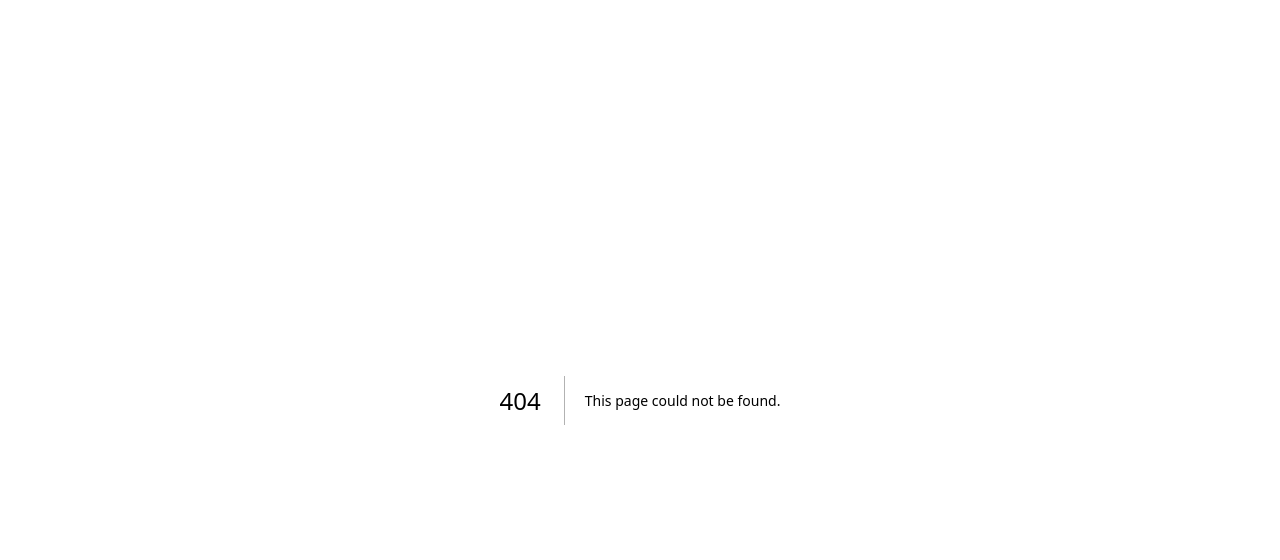
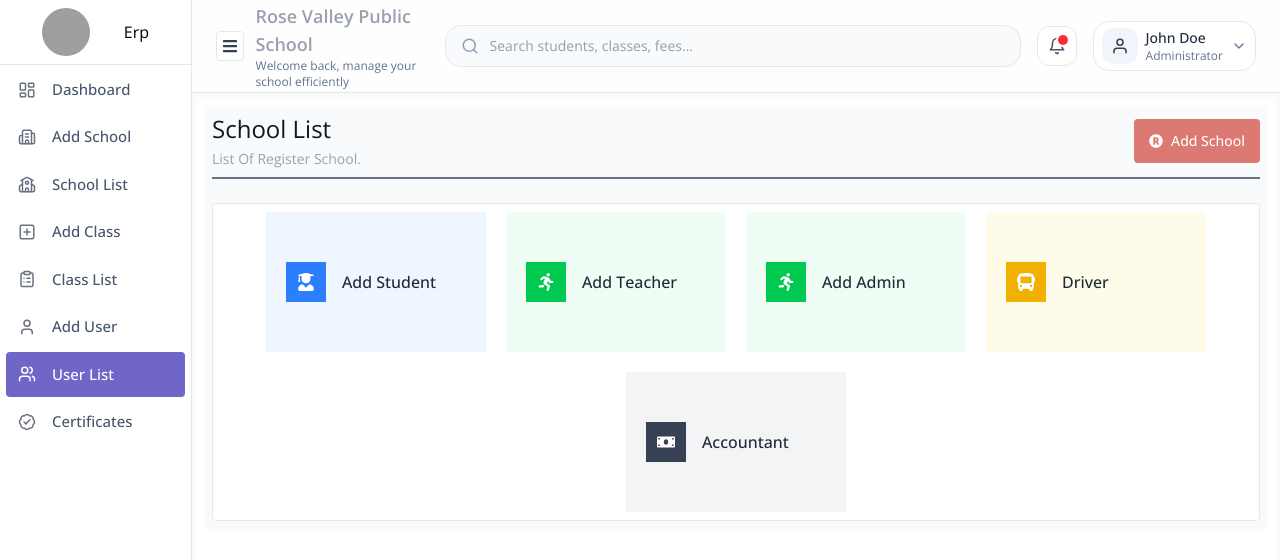
Before and after one commit to khanmustafaraza/School_business_solution, a Next.js app: page /dashboard/admin/user/mainrolelist in a window 1280 px wide. Before the commit this address had no page. Shown: the top 560 px of the page. Built offline with nearby package versions, Linux system fonts and the light colour scheme; grey boxes are pictures that could not be loaded.

Commit message:
user registertration ui

```diff
--- a/src/app/dashboard/admin/layout.tsx
+++ b/src/app/dashboard/admin/layout.tsx
@@ -53,19 +53,14 @@ const AdminLayout = ({ children }: { children: React.ReactNode }) => {
     {
       id: 5,
       name: "Add User",
-      link: "/dashboard/admin/user/user-register",
+      link: "/dashboard/admin/user/mainrole",
       icon: <User size={18} />,
     },
-    {
-      id: 6,
-      name: "Add Student",
-      link: "/dashboard/admin/student/student-register",
-      icon: <UserPlus size={18} />,
-    },
+
     {
       id: 7,
-      name: "Student List",
-      link: "/dashboard/admin/student/student-list",
+      name: "User List",
+      link: "/dashboard/admin/user/mainrolelist",
       icon: <Users size={18} />,
     },
     {
--- /dev/null
+++ b/src/app/dashboard/admin/user/mainrole/page.tsx
@@ -0,0 +1,101 @@
+import Container from "@/components/container/Container";
+import MainContainer from "@/components/maincontainer/MainContainer";
+import ParentContainer from "@/components/parentcontainer/ParentContainer";
+import React from "react";
+import Link from "next/link";
+import {
+  FaUserGraduate,
+  FaChalkboardTeacher,
+  FaRunning,
+  FaBook,
+  FaBus,
+  FaMoneyBill,
+  FaRegistered,
+} from "react-icons/fa";
+import AdminHeading from "@/components/headings/AdminHeading";
+
+const roleCards = [
+  {
+    id: 1,
+    title: "Add Student",
+    href: "/dashboard/admin/student/student-register",
+    icon: <FaUserGraduate />,
+    bg: "bg-blue-50",
+    iconBg: "bg-blue-500",
+  },
+  {
+    id: 2,
+    title: "Add Teacher",
+    href: "/dashboard/admin/gameteacher",
+    icon: <FaRunning />,
+    bg: "bg-green-50",
+    iconBg: "bg-green-500",
+  },
+  {
+    id: 3,
+    title: "Add Admin",
+    href: "/dashboard/admin/gameteacher",
+    icon: <FaRunning />,
+    bg: "bg-green-50",
+    iconBg: "bg-green-500",
+  },
+
+  {
+    id: 6,
+    title: "Driver",
+    href: "/dashboard/admin/driver",
+    icon: <FaBus />,
+    bg: "bg-yellow-50",
+    iconBg: "bg-yellow-500",
+  },
+  {
+    id: 7,
+    title: "Accountant",
+    href: "/dashboard/admin/accountant",
+    icon: <FaMoneyBill />,
+    bg: "bg-gray-100",
+    iconBg: "bg-gray-700",
+  },
+];
+const heading = {
+  name: "School List",
+  subHeading: "List Of Register School.",
+  href: "/dashboard/admin/school/school-register",
+  btnHeading: "Add School",
+  icon: <FaRegistered />,
+};
+
+const MainRole = () => {
+  return (
+    <ParentContainer>
+      <MainContainer>
+        <AdminHeading heading={heading} />
+        <Container>
+          <div className="flex gap-5 flex-wrap justify-center">
+            {roleCards.map((item) => (
+              <Link key={item.id} href={item.href}>
+                <div
+                  className={`w-[220px] h-[140px] ${item.bg} hover:shadow-md transition-all duration-300 flex items-center gap-4 px-5 cursor-pointer`}
+                >
+                  {/* Icon */}
+                  <div
+                    className={`w-10 h-10 flex items-center justify-center text-white text-lg ${item.iconBg}`}
+                  >
+                    {item.icon}
+                  </div>
+
+                  {/* Title */}
+                  <h2 className="text-base font-medium text-gray-800">
+                    {item.title}
+                  </h2>
+                </div>
+              </Link>
+            ))}
+          </div>
+        </Container>
+      </MainContainer>
+    </ParentContainer>
+  );
+};
+
+export default MainRole;
--- /dev/null
+++ b/src/app/dashboard/admin/user/mainrolelist/page.tsx
@@ -0,0 +1,101 @@
+import Container from "@/components/container/Container";
+import MainContainer from "@/components/maincontainer/MainContainer";
+import ParentContainer from "@/components/parentcontainer/ParentContainer";
+import React from "react";
+import Link from "next/link";
+import {
+  FaUserGraduate,
+  FaChalkboardTeacher,
+  FaRunning,
+  FaBook,
+  FaBus,
+  FaMoneyBill,
+  FaRegistered,
+} from "react-icons/fa";
+import AdminHeading from "@/components/headings/AdminHeading";
+
+const roleCards = [
+  {
+    id: 1,
+    title: "Add Student",
+    href: "/dashboard/admin/student",
+    icon: <FaUserGraduate />,
+    bg: "bg-blue-50",
+    iconBg: "bg-blue-500",
+  },
+  {
+    id: 2,
+    title: "Add Teacher",
+    href: "/dashboard/admin/gameteacher",
+    icon: <FaRunning />,
+    bg: "bg-green-50",
+    iconBg: "bg-green-500",
+  },
+  {
+    id: 3,
+    title: "Add Admin",
+    href: "/dashboard/admin/gameteacher",
+    icon: <FaRunning />,
+    bg: "bg-green-50",
+    iconBg: "bg-green-500",
+  },
+
+  {
+    id: 6,
+    title: "Driver",
+    href: "/dashboard/admin/driver",
+    icon: <FaBus />,
+    bg: "bg-yellow-50",
+    iconBg: "bg-yellow-500",
+  },
+  {
+    id: 7,
+    title: "Accountant",
+    href: "/dashboard/admin/accountant",
+    icon: <FaMoneyBill />,
+    bg: "bg-gray-100",
+    iconBg: "bg-gray-700",
+  },
+];
+const heading = {
+  name: "School List",
+  subHeading: "List Of Register School.",
+  href: "/dashboard/admin/school/school-register",
+  btnHeading: "Add School",
+  icon: <FaRegistered />,
+};
+
+const MainRoleList = () => {
+  return (
+    <ParentContainer>
+      <MainContainer>
+        <AdminHeading heading={heading} />
+        <Container>
+          <div className="flex gap-5 flex-wrap justify-center">
+            {roleCards.map((item) => (
+              <Link key={item.id} href={item.href}>
+                <div
+                  className={`w-[220px] h-[140px] ${item.bg} hover:shadow-md transition-all duration-300 flex items-center gap-4 px-5 cursor-pointer`}
+                >
+                  {/* Icon */}
+                  <div
+                    className={`w-10 h-10 flex items-center justify-center text-white text-lg ${item.iconBg}`}
+                  >
+                    {item.icon}
+                  </div>
+
+                  {/* Title */}
+                  <h2 className="text-base font-medium text-gray-800">
+                    {item.title}
+                  </h2>
+                </div>
+              </Link>
+            ))}
+          </div>
+        </Container>
+      </MainContainer>
+    </ParentContainer>
+  );
+};
+
+export default MainRoleList;
--- a/src/components/parentcontainer/ParentContainer.tsx
+++ b/src/components/parentcontainer/ParentContainer.tsx
@@ -1,7 +1,7 @@
 import React from "react";
 
-const ParentContainer = () => {
-  return <div>ParentContainer</div>;
+const ParentContainer = ({ children }: { children: React.ReactNode }) => {
+  return <div className="bg-white p-1">{children}</div>;
 };
 
 export default ParentContainer;
```
